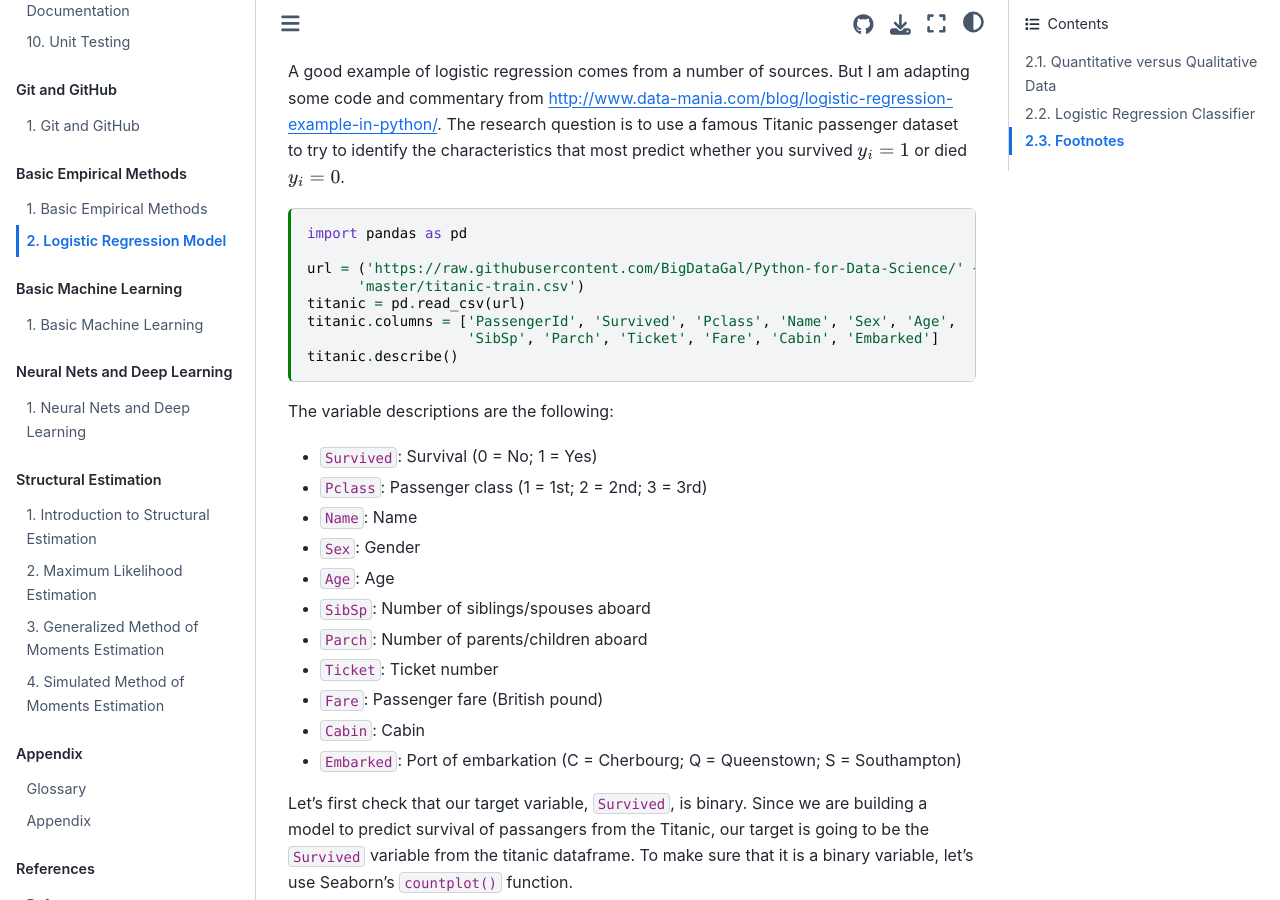
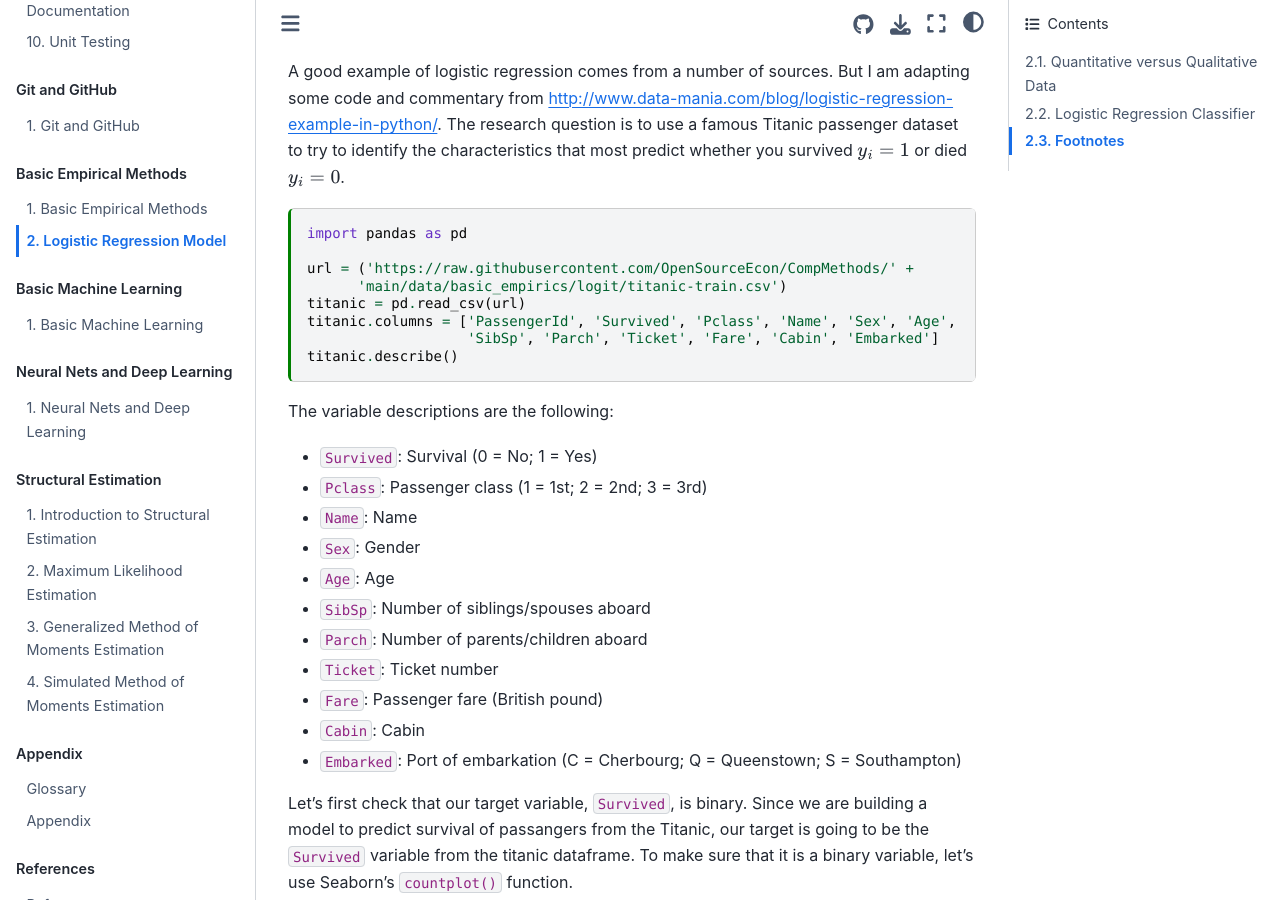
Before and after one commit to OpenSourceEcon/CompMethods, a Jupyter Book: the page built from docs/book/basic_empirics/LogisticReg.md, in a window 1280 px wide and 900 px high, scrolled down 5103 px. Built offline with Jupyter Book 1.0.4 settings and Sphinx 7.4.7 and the Sphinx Book theme 1.1.4, drawn with Linux system fonts in a browser that asks for light colours; comment, search, counter and statistics services are not loaded.

Commit message:
Updated LogisticReg.md

```diff
--- a/docs/book/basic_empirics/LogisticReg.md
+++ b/docs/book/basic_empirics/LogisticReg.md
@@ -184,8 +184,8 @@ A good example of logistic regression comes from a number of sources. But I am a
 
 import pandas as pd
 
-url = ('https://raw.githubusercontent.com/BigDataGal/Python-for-Data-Science/' +
-      'master/titanic-train.csv')
+url = ('https://raw.githubusercontent.com/OpenSourceEcon/CompMethods/' +
+      'main/data/basic_empirics/logit/titanic-train.csv')
 titanic = pd.read_csv(url)
 titanic.columns = ['PassengerId', 'Survived', 'Pclass', 'Name', 'Sex', 'Age',
                    'SibSp', 'Parch', 'Ticket', 'Fare', 'Cabin', 'Embarked']
```
